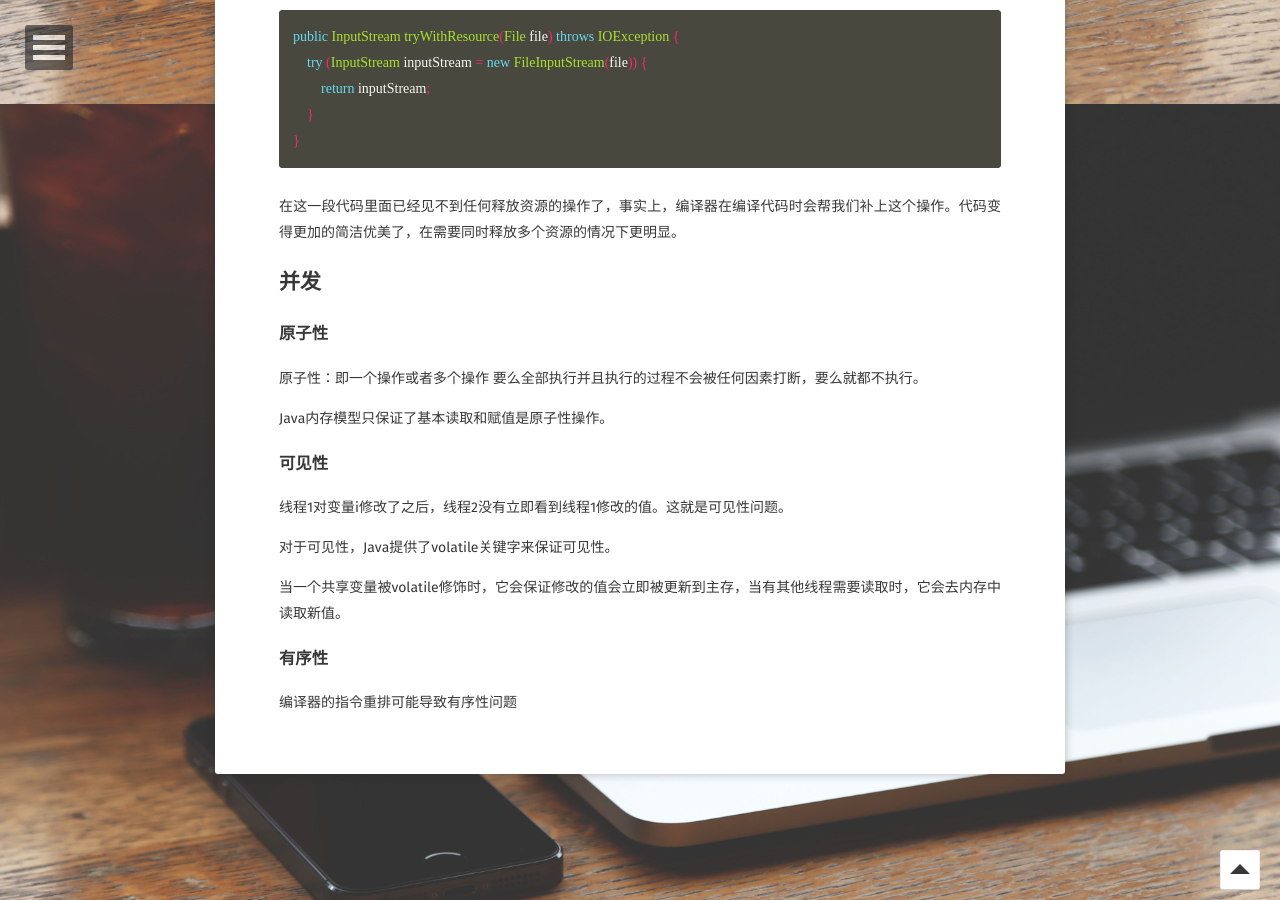
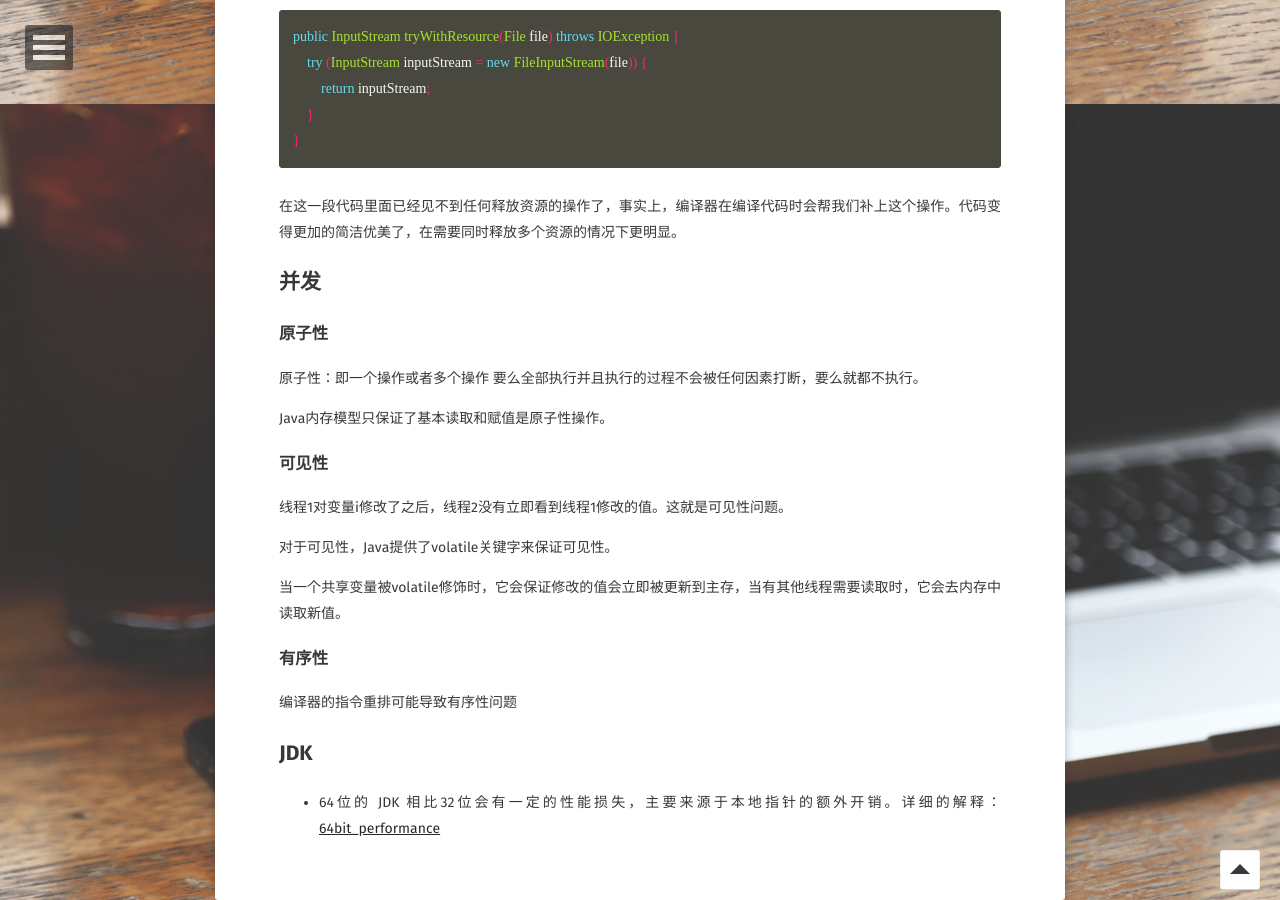
Before and after one commit to RobinGG/RobinGG.github.io, a Jekyll site: the page built from note/java.md, in a window 1280 px wide and 900 px high, scrolled down 796 px. Built offline with Jekyll 4.4.1, drawn with Linux system fonts in a browser that asks for light colours; some web fonts are replaced; comment, search, counter and statistics services are not loaded.

Commit message:
[note] 32/64bit JDK

```diff
--- a/note/java.md
+++ b/note/java.md
@@ -54,3 +54,7 @@ Java内存模型只保证了基本读取和赋值是原子性操作。
 ### 有序性
 
 编译器的指令重排可能导致有序性问题
+
+## JDK
+
+- 64位的 JDK 相比32位会有一定的性能损失，主要来源于本地指针的额外开销。详细的解释：[64bit_performance](http://www.oracle.com/technetwork/java/hotspotfaq-138619.html#64bit_performance)
```
